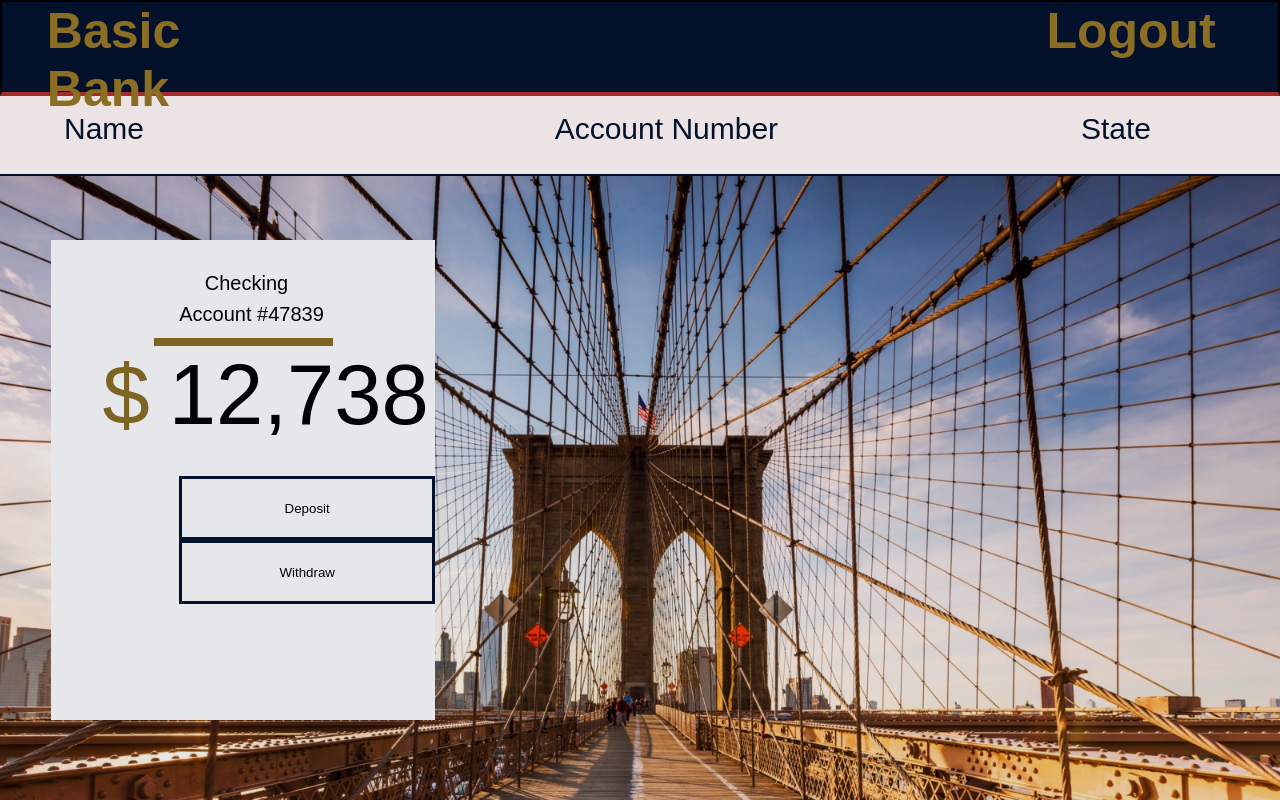
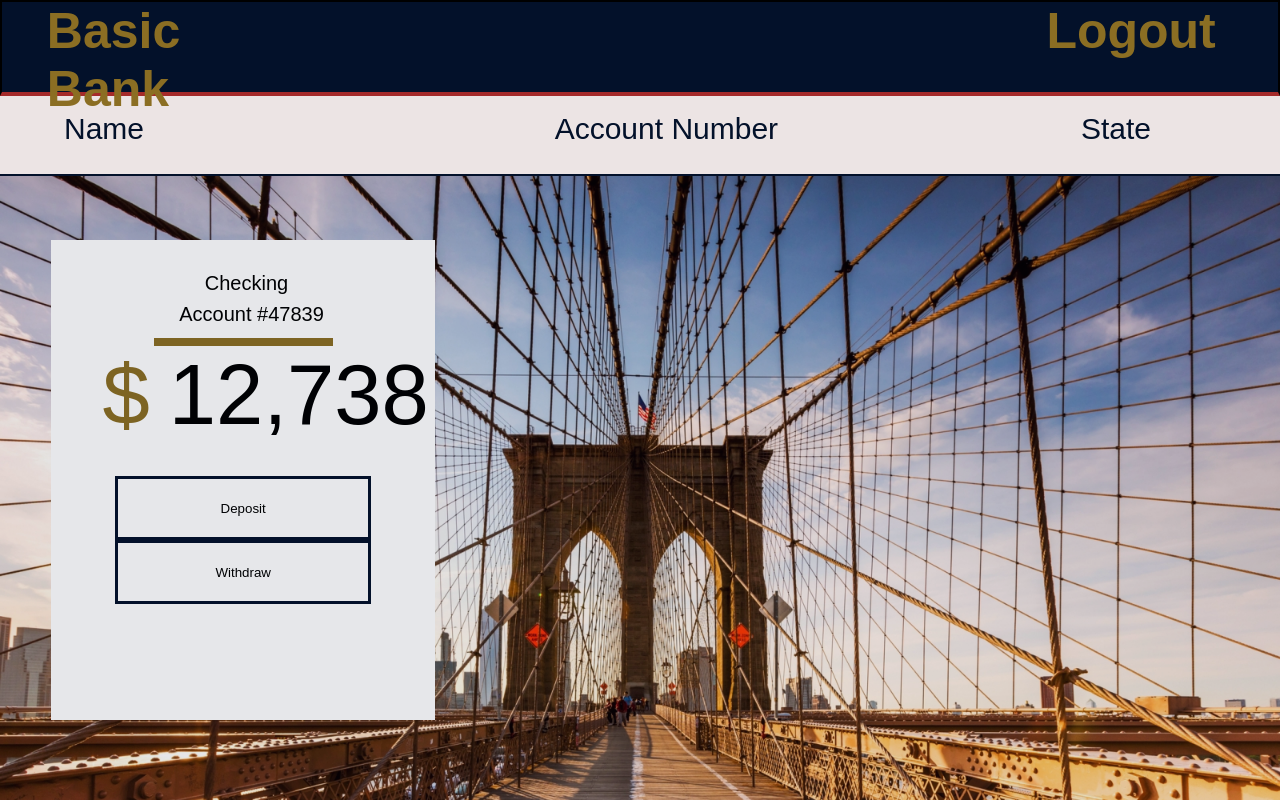
Before and after one commit to cyberstizz/basicbank, a React (Create React App) app: page /accounts in a window 1280 px wide. Built offline with nearby package versions, Linux system fonts and the light colour scheme; no server answers.

Commit message:
changed margin on account buttons

```diff
--- a/src/components/AccountCard.css
+++ b/src/components/AccountCard.css
@@ -44,7 +44,7 @@ margin-right: 1.5vw;
 
 .accountButtons{
     margin-top: 4vh;
-    margin-left: 10vw;
+    margin-left: 5vw;
 }
 
 .depositButton{
```
